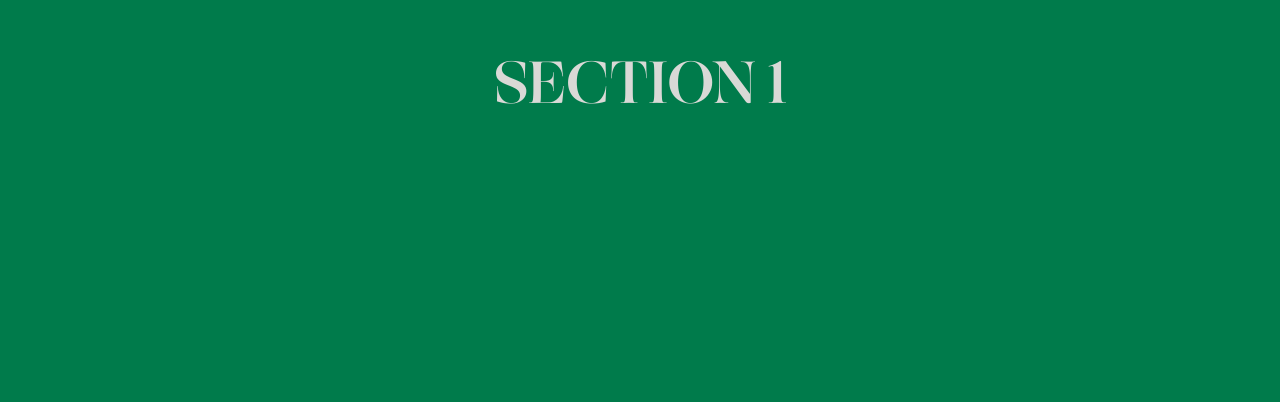
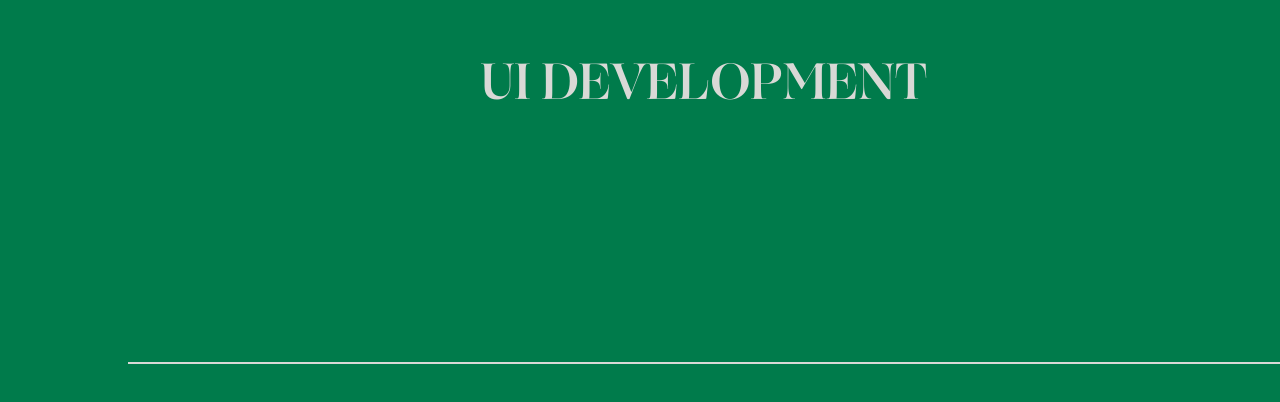
Before and after one commit to MTLY-1610/CV2023, a Next.js app: page / in a window 1280 px wide. Shown: the part 1116-1518 px from the top of the page. Built offline with nearby package versions, Linux system fonts and the light colour scheme.

Commit message:
basic components and css to test hor 2 vert scrolling

```diff
--- a/src/components/horizSection/HorizSection.js
+++ b/src/components/horizSection/HorizSection.js
@@ -1,7 +1,11 @@
 import React, { useRef, useEffect } from "react";
-import gsap  from "gsap";
+import gsap from "gsap";
 import ScrollTrigger from "gsap/dist/ScrollTrigger";
 import styles from './HorizSection.module.css'
+import SectionOne from "./sectionOne/SectionOne";
+import SectionTwo from "./sectionTwo/SectionTwo";
+import SectionThree from "./sectionThree/SectionThree";
+import SectionFour from "./sectionFour/SectionFour";
 
 function HorizSection() {
   const sectionRef = useRef(null);
@@ -38,16 +42,16 @@ function HorizSection() {
       <div ref={triggerRef}>
         <div ref={sectionRef} className={styles.scroll_section__inner}>
           <div className={styles.scroll_section}>
-            <h3>Section 1</h3>
+            <SectionOne />
           </div>
           <div className={styles.scroll_section}>
-            <h3>Section 2</h3>
+            <SectionTwo />
           </div>
           <div className={styles.scroll_section}>
-            <h3>Section 3</h3>
+            <SectionThree />
           </div>
           <div className={styles.scroll_section}>
-            <h3>Section 4</h3>
+            <SectionFour />
           </div>
         </div>
       </div>
--- a/src/components/horizSection/sectionFour/SectionFour.js
+++ b/src/components/horizSection/sectionFour/SectionFour.js
@@ -0,0 +1,16 @@
+import React, { useRef, useEffect } from "react";
+import gsap  from "gsap";
+import ScrollTrigger from "gsap/dist/ScrollTrigger";
+import styles from './SectionFour.module.css'
+
+const SectionFour = () => {
+  return (
+    <div className={styles.section__wrapper}>
+      <div className={styles.section__inner__wrapper_1}>
+       MORE ABOUT ME
+      </div>
+    </div>
+  );
+};
+
+export default SectionFour;
--- a/src/components/horizSection/sectionFour/SectionFour.module.css
+++ b/src/components/horizSection/sectionFour/SectionFour.module.css
@@ -0,0 +1,19 @@
+.section__wrapper{
+    display:flex;
+    flex-direction: column;
+    width: 100vw;
+    height: 100%;
+    background-color: none;
+    align-items: flex-start;
+    justify-content:center;
+}
+
+.section__inner__wrapper_1{
+    display:flex;
+    flex-direction: column;
+    align-items: center;
+    justify-content:center;
+    width: 90vw;
+    height: 70vh;
+    border-bottom: solid 2px var(--coolGray1c);
+}
--- a/src/components/horizSection/sectionOne/SectionOne.js
+++ b/src/components/horizSection/sectionOne/SectionOne.js
@@ -0,0 +1,17 @@
+import React, { useRef, useEffect } from "react";
+import gsap  from "gsap";
+import ScrollTrigger from "gsap/dist/ScrollTrigger";
+import styles from './SectionOne.module.css'
+
+const SectionOne = () => {
+  return (
+    <div className={styles.section__wrapper}>
+      <div className={styles.section__inner__wrapper_1}>
+        UI
+        development
+      </div>
+    </div>
+  );
+};
+
+export default SectionOne;
--- a/src/components/horizSection/sectionOne/SectionOne.module.css
+++ b/src/components/horizSection/sectionOne/SectionOne.module.css
@@ -0,0 +1,19 @@
+.section__wrapper{
+    display:flex;
+    flex-direction: column;
+    width: 100vw;
+    height: 100%;
+    background-color: none;
+    align-items: flex-end;
+    justify-content:center;
+}
+
+.section__inner__wrapper_1{
+    display:flex;
+    flex-direction: column;
+    align-items: center;
+    justify-content:center;
+    width: 90vw;
+    height: 70vh;
+    border-bottom: solid 2px var(--coolGray1c);
+}
--- a/src/components/horizSection/sectionThree/SectionThree.js
+++ b/src/components/horizSection/sectionThree/SectionThree.js
@@ -0,0 +1,16 @@
+import React, { useRef, useEffect } from "react";
+import gsap  from "gsap";
+import ScrollTrigger from "gsap/dist/ScrollTrigger";
+import styles from './SectionThree.module.css'
+
+const SectionThree = () => {
+  return (
+    <div className={styles.section__wrapper}>
+      <div className={styles.section__inner__wrapper_1}>
+     SOME STUFF
+      </div>
+    </div>
+  );
+};
+
+export default SectionThree;
--- a/src/components/horizSection/sectionThree/SectionThree.module.css
+++ b/src/components/horizSection/sectionThree/SectionThree.module.css
@@ -0,0 +1,19 @@
+.section__wrapper{
+    display:flex;
+    flex-direction: column;
+    width: 100vw;
+    height: 100%;
+    background-color: none;
+    align-items: flex-end;
+    justify-content:center;
+}
+
+.section__inner__wrapper_1{
+    display:flex;
+    flex-direction: column;
+    align-items: center;
+    justify-content:center;
+    width: 100vw;
+    height: 70vh;
+    border-bottom: solid 2px var(--coolGray1c);
+}
--- a/src/components/horizSection/sectionTwo/SectionTwo.js
+++ b/src/components/horizSection/sectionTwo/SectionTwo.js
@@ -0,0 +1,16 @@
+import React, { useRef, useEffect } from "react";
+import gsap  from "gsap";
+import ScrollTrigger from "gsap/dist/ScrollTrigger";
+import styles from './SectionTwo.module.css'
+
+const SectionTwo = () => {
+  return (
+    <div className={styles.section__wrapper}>
+      <div className={styles.section__inner__wrapper_1}>
+        UI DESIGN
+      </div>
+    </div>
+  );
+};
+
+export default SectionTwo;
--- a/src/components/horizSection/sectionTwo/SectionTwo.module.css
+++ b/src/components/horizSection/sectionTwo/SectionTwo.module.css
@@ -0,0 +1,19 @@
+.section__wrapper{
+    display:flex;
+    flex-direction: column;
+    width: 100vw;
+    height: 100%;
+    background-color: none;
+    align-items: flex-end;
+    justify-content:center;
+}
+
+.section__inner__wrapper_1{
+    display:flex;
+    flex-direction: column;
+    align-items: center;
+    justify-content:center;
+    width: 100vw;
+    height: 70vh;
+    border-bottom: solid 2px var(--coolGray1c);
+}
--- a/src/components/menu/Menu.js
+++ b/src/components/menu/Menu.js
@@ -49,7 +49,7 @@ const AnimatedMenu = () => {
             MATHIEU LARROUY
           </span>
           <span ref={menuItem2} className={styles.menu__name}>
-            Frontend developer
+            UI developer
           </span>
           <span ref={menuItem3} className={styles.menu__name}>
             UI designer
```
